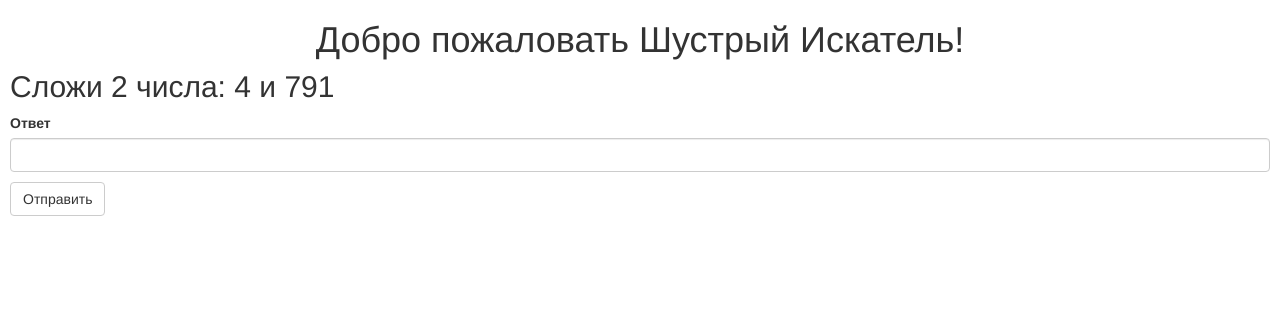
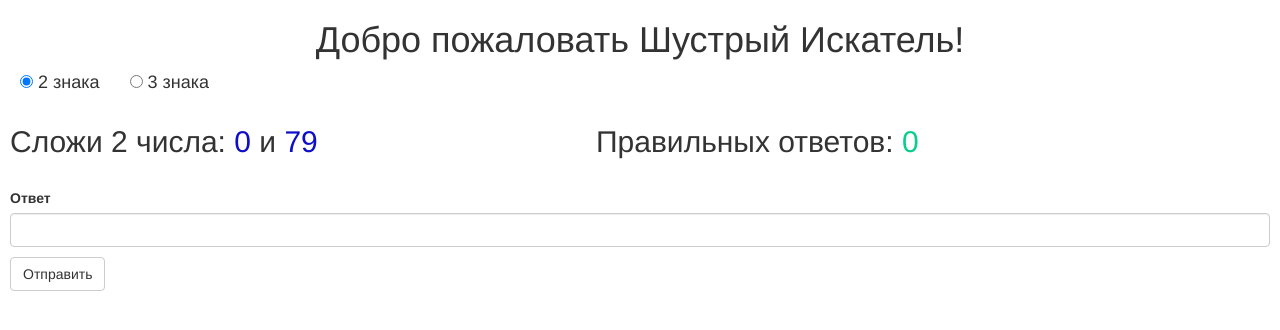
Before and after one commit to NickNeo84/nnsapp, an Angular app in the folder myapp/: page / in a window 1280 px wide. Shown: the top 330 px of the page. Built offline with nearby package versions, Linux system fonts and the light colour scheme.

Commit message:
Signed-off-by: NickNeo84 <nikolay.neoberdin@yandex.ru>

```diff
--- a/myapp/inputPost.js
+++ b/myapp/inputPost.js
@@ -18,14 +18,17 @@ app.post('/test', function (req, res) {
     var answ = one+two;
     var check;
     var checkID;
+    var cssSet;
     if (answ==req.body.answ){
         check = "Правильно!"
         checkID= true;
+        cssSet= "truetype";
     } else{
         check = "Не верно!"
+        cssSet = "falsetype";
         checkID = false;
     }
-    res.send({'check':check, 'checkID':checkID});
+    res.send({'check':check, 'checkID':checkID, 'cssSet':cssSet});
   });
 
 }
--- /dev/null
+++ b/myapp/src/app/answ.ts
@@ -0,0 +1,3 @@
+export class Answ{
+    num: string;
+}
--- a/myapp/src/app/app.component.css
+++ b/myapp/src/app/app.component.css
@@ -1,3 +1,39 @@
 .leftmargin{
     margin: 10px;
 }
+
+.truetype{
+    color: darkgreen;
+    font-weight: 400;
+    font-size: 18px;
+}
+
+.falsetype{
+    color: #e61d1d;
+    font-weight: 400;
+    font-size: 18px;
+}
+
+.radio-class{
+    font-size: 18px;
+}
+
+.statistics{
+    color: rgb(7, 206, 139);
+    font-weight: 500;
+    display: inline;
+}
+
+.inlineBlock{
+    display: inline-block;
+    width: 45%;
+}
+
+.widthBlock{
+    width: 45%;
+}
+
+.numeric{
+    color: #0e0ec9;
+    display: inline;
+}
--- a/myapp/src/app/app.component.html
+++ b/myapp/src/app/app.component.html
@@ -4,21 +4,38 @@
     Добро пожаловать Шустрый Искатель!
   </h1>
 </div>
-<h2 class="leftmargin">{{sign}}{{firstNumber}} и {{secondNumber}} </h2>
 
+<div>
+  <label class="checkbox-inline radio-class">
+    <input type="radio" name="inlineRadioOptions" value="2" (click)="setNumber(2)" checked> 2 знака
+  </label>
+  <label class="checkbox-inline radio-class">
+    <input type="radio" name="inlineRadioOptions" value="3" (click)="setNumber(3)"> 3 знака
+  </label>
+</div>
+
+<div class="leftmargin inlineBlock">
+  <h2>{{sign}} <p class="numeric">{{firstNumber}}</p> и <p class="numeric">{{secondNumber}}</p> </h2>
+</div>
+
+<div class="inlineBlock">
+  <h2>Правильных ответов: <p class="statistics">{{statistics}}</p></h2>
+</div>
+
+<div>
   <form>
     <div class="form-group leftmargin">
         <label>Ответ</label>
-        <input type="number" class="form-control" name="answ" [(ngModel)]="resp.num" />
+        <input type="number" class="form-control" name="answer" [(ngModel)]="answ.num" />
     </div>
     <div class="form-group leftmargin">
-        <button type="submit" class="btn btn-default" (click)="submit(resp,firstNumber,secondNumber)">Отправить</button>
+        <button type="submit" class="btn btn-default" (click)="answer(answ,firstNumber,secondNumber)">Отправить</button>
     </div>
 
     <div *ngIf="done">
-        <div class="leftmargin">Ответ: {{receivedResp.check}}</div>
+        <div class={{receivedResp.cssSet}}>Ответ: {{receivedResp.check}}</div>
     </div>
   </form>
-
+</div>
 
 <router-outlet></router-outlet>
--- a/myapp/src/app/app.component.ts
+++ b/myapp/src/app/app.component.ts
@@ -1,6 +1,7 @@
-import { Component } from '@angular/core';
+import { Component, ViewChild, ElementRef } from '@angular/core';
 import {Resp} from './resp';
 import {HttpService} from './http.service';
+import {Answ} from './answ';
 
 @Component({
   selector: 'app-root',
@@ -9,25 +10,57 @@ import {HttpService} from './http.service';
   providers: [HttpService]
 })
 export class AppComponent {
-  title = 'myapp';
+  title: string = 'myapp';
+  done: boolean = false;
+  receivedResp: Resp;
+  userSingCom: number = 2;
+  sign: string = 'Сложи 2 числа: ';
+  firstNumber = Math.floor(Math.random() * 80);
+  secondNumber = Math.floor(Math.random() * (100-this.firstNumber));
+  statistics: number = 0;
 
-  resp: Resp=new Resp();
-
-  receivedResp: Resp;
-
-  done: boolean = false;
+  answ: Answ=new Answ();
 
   constructor(private httpService: HttpService){}
 
-  sign = 'Сложи 2 числа: ';
-  firstNumber = Math.floor(Math.random() * 1000);
-  secondNumber = Math.floor(Math.random() * 1000);
+  setNumber(userSign: number){
+    // console.log(userSign)
+    this.userSingCom = userSign;
+    if (userSign == 2){
+      this.firstNumber = Math.floor(Math.random() * 80);
+      this.secondNumber = Math.floor(Math.random() * (100-this.firstNumber));
+    } else{
+      this.firstNumber = Math.floor(Math.random() * 800);
+      this.secondNumber = Math.floor(Math.random() * (1000-this.firstNumber));
+    };
+  };
 
-  submit(resp: Resp, one: number, two: number){
-    this.httpService.postData(resp, one, two)
+  answer(answ: Answ, one: number, two: number){
+    this.httpService.postData(answ, one, two)
             .subscribe(
-                (data: Resp) => {this.receivedResp=data; this.done=true;},
+                (data: Resp) => {
+                  this.receivedResp=data; this.done=true;
+                      setTimeout(()=>{
+                        if (this.receivedResp.checkID){
+                          //если правильно то новое задание
+                          this.setNumber(this.userSingCom);
+                          this.statistics += 1;
+                        }else {
+                          //если не верно то стираем ответ
+                          // this.editName();
+                          null;
+                        };
+                          this.answ.num = null;
+                          this.done = false;
+                        },3000,[]);
+
+                },
                 error => console.log(error)
             );
+  };
+
+  @ViewChild("inp") nameField: ElementRef;
+  editName(): void {
+    this.nameField.nativeElement.focus();
+  }
 }
-}
--- a/myapp/src/app/app.module.ts
+++ b/myapp/src/app/app.module.ts
@@ -1,10 +1,10 @@
 import { BrowserModule } from '@angular/platform-browser';
-import { NgModule } from '@angular/core';
-
+import { NgModule} from '@angular/core';
 import { AppRoutingModule } from './app-routing.module';
 import { AppComponent } from './app.component';
 import { HttpClientModule }   from '@angular/common/http';
 import { FormsModule } from '@angular/forms';
+
 
 @NgModule({
   declarations: [
--- a/myapp/src/app/http.service.ts
+++ b/myapp/src/app/http.service.ts
@@ -1,15 +1,16 @@
 import {Injectable} from '@angular/core';
 import {HttpClient} from '@angular/common/http';
 import {Resp} from './resp';
+import {Answ} from './answ';
 
 @Injectable()
 export class HttpService{
 
     constructor(private http: HttpClient){ }
 
-    postData(resp: Resp, first: number, second: number){
-        const body = {answ: resp.num, one: first, two: second};
+    postData(answ: Answ, first: number, second: number){
+        const body = {answ: answ.num, one: first, two: second};
         // console.log(body);
-        return this.http.post('http://localhost:8080/test', body);
+        return this.http.post('/test', body);
     }
 }
--- a/myapp/src/app/resp.ts
+++ b/myapp/src/app/resp.ts
@@ -1,3 +1,5 @@
 export class Resp{
-    num: number;
+    check: string;
+    checkID: boolean;
+    cssSet: string;
 }
```
